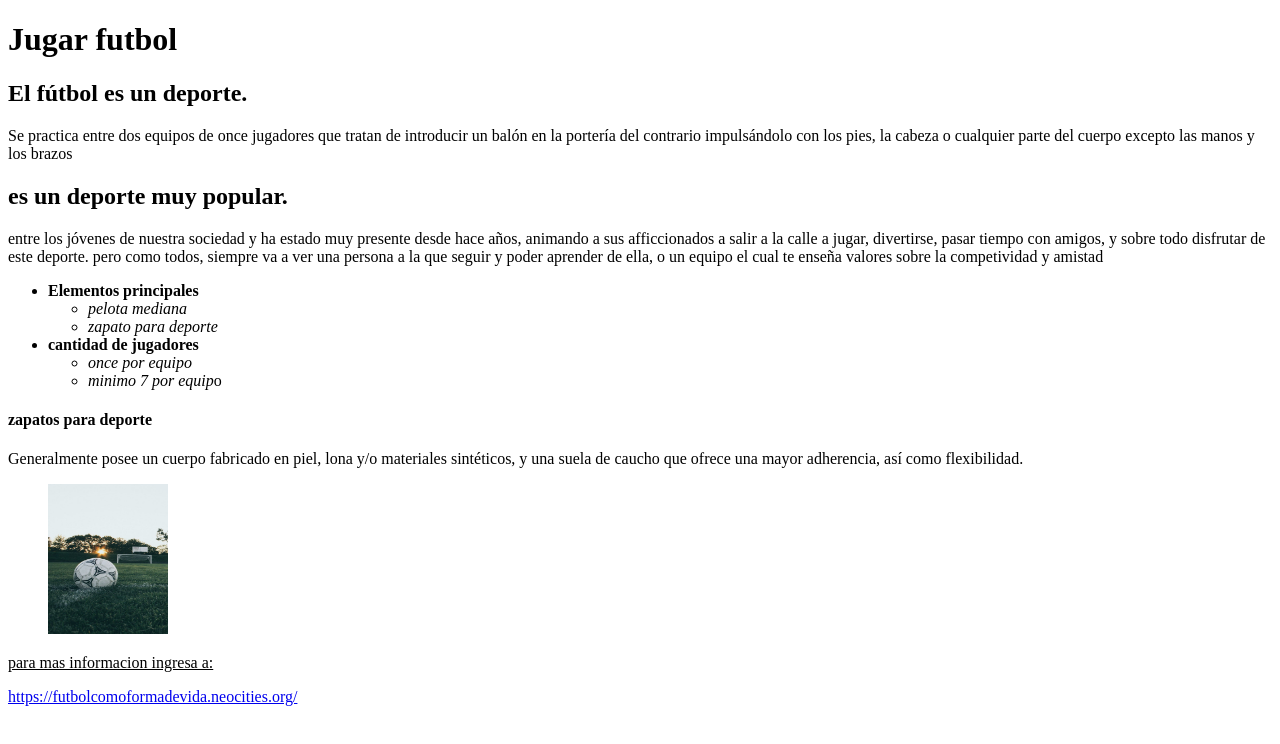
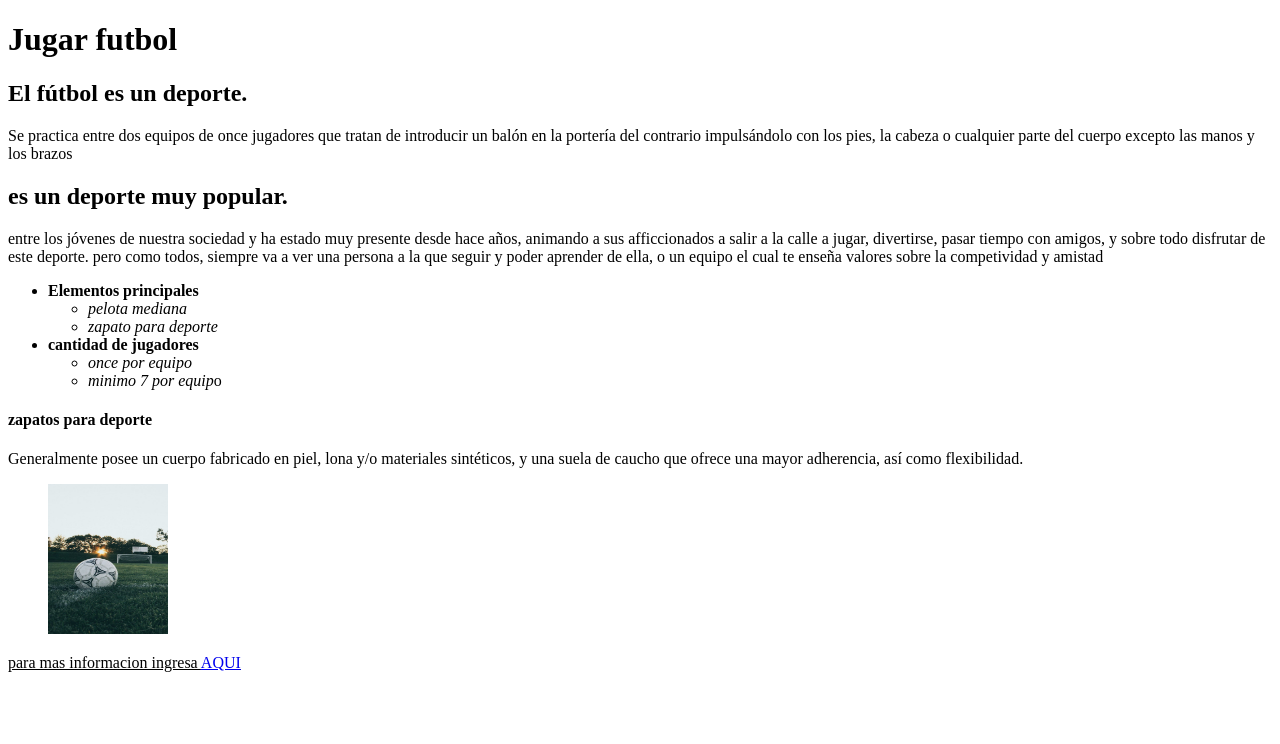
Before and after one commit to HarrisonRM/Semana-2, a plain HTML site: page index.html in a window 1280 px wide. Drawn offline with Linux system fonts and the light colour scheme.

Commit message:
Correcion link}

```diff
--- a/index.html
+++ b/index.html
@@ -4,17 +4,20 @@
 <head>
     <meta charset="UTF-8">
     <meta name="viewport" content="width=device-width, initial-scale=1.0">
-    <title> Actividad semana 2</title>  <!-- este es el nombre de la actividad-->
+    <title> Actividad semana 2</title> <!-- este es el nombre de la actividad-->
 </head>
 
 <body>
     <h1>
         <header>Jugar futbol</header> <!-- Nombre del hobby-->
     </h1>
-    <main><h2>El fútbol es un deporte.</h2> <!--parrafos con subtitulos para la explicacion del hobby-->
+    <main>
+        <h2>El fútbol es un deporte.</h2> <!--parrafos con subtitulos para la explicacion del hobby-->
         <p>Se practica entre dos equipos de once jugadores que tratan de introducir un balón en
-            la portería del contrario impulsándolo con los pies, la cabeza o cualquier parte del cuerpo excepto las manos y
-            los brazos</p></main>
+            la portería del contrario impulsándolo con los pies, la cabeza o cualquier parte del cuerpo excepto las
+            manos y
+            los brazos</p>
+    </main>
     <h2>es un deporte muy popular.</h2>
     <p>entre los jóvenes de nuestra sociedad y ha estado muy presente desde hace
         años, animando a sus afficcionados a salir a la calle a jugar, divertirse, pasar tiempo con amigos, y sobre todo
@@ -45,8 +48,7 @@
     <figure><img src="img/voetbal.jfif" width="120" height="150"> <!-- imagen alusiva al futbol-->
 
     </figure>
-    <p> <u>para mas informacion ingresa a:</u></p>
-    <a href="Mas sobre futbol"> https://futbolcomoformadevida.neocities.org/ </a>  <!-- link de donde saque la informacion-->
+    <p> <u>para mas informacion ingresa <a href="https://futbolcomoformadevida.neocities.org/"  >AQUI</a></u></p>  <!-- link de donde saque la informacion-->
 
 
 
```
